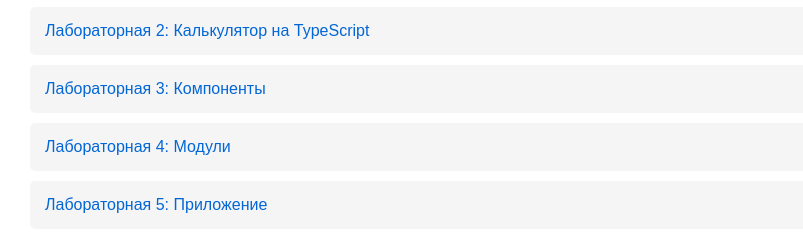
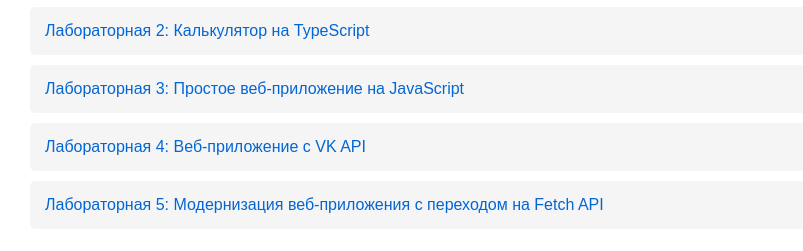
Before and after one commit to Slavyanin2005/WebPages, a website: page index.html in a window 1280 px wide. Shown: the part 149-400 px from the top of the page, without its empty margins (10-813 px from the left). Drawn offline with Linux system fonts and the light colour scheme.

Commit message:
Update index.html

```diff
--- a/index.html
+++ b/index.html
@@ -23,9 +23,9 @@
     <ul>
         <li><a href="LAB1/index.html">Лабораторная 1: Калькулятор</a></li>
         <li><a href="LAB2/index.html">Лабораторная 2: Калькулятор на TypeScript</a></li>
-        <li><a href="LAB3/index.html">Лабораторная 3: Компоненты</a></li>
-        <li><a href="LAB4/index.html">Лабораторная 4: Модули</a></li>
-        <li><a href="LAB5/index.html">Лабораторная 5: Приложение</a></li>
+        <li><a href="LAB3/index.html">Лабораторная 3: Простое веб-приложение на JavaScript</a></li>
+        <li><a href="LAB4/index.html">Лабораторная 4: Веб-приложение с VK API</a></li>
+        <li><a href="LAB5/index.html">Лабораторная 5: Модернизация веб-приложения с переходом на Fetch API</a></li>
     </ul>
 
 </body>
```
